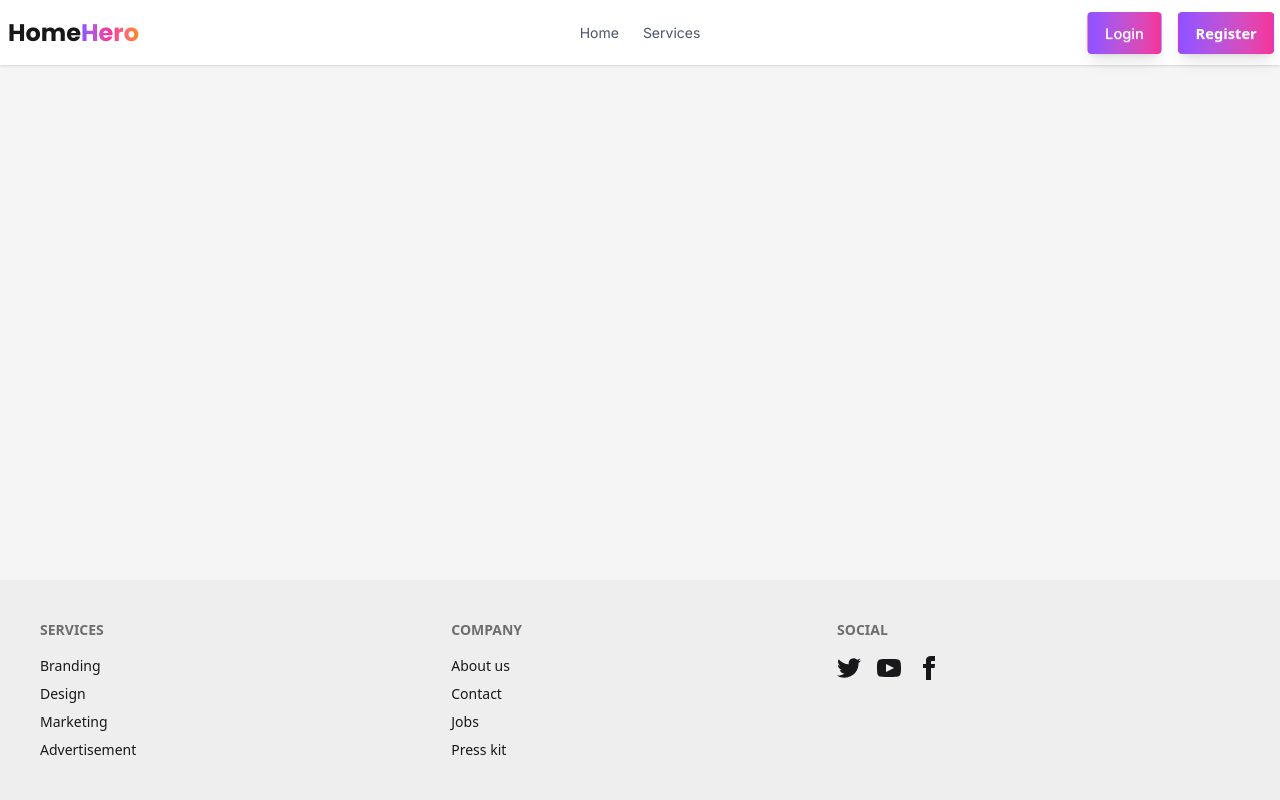
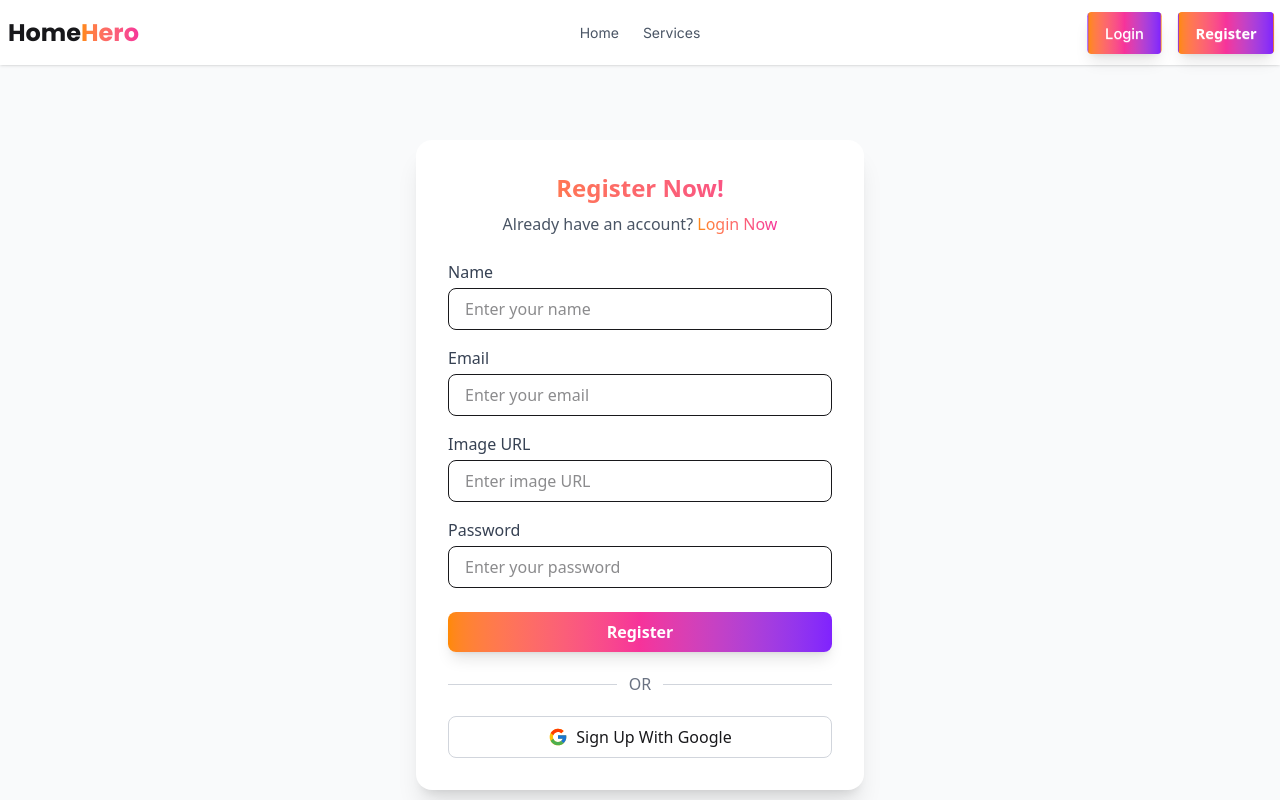
Before and after one commit to itrazib/Home-Hero-Client, a React (Vite) app: page /register in a window 1280 px wide. Shown: the top 800 px of the page. Built offline with nearby package versions, Linux system fonts and the light colour scheme; no server answers.

Commit message:
Added Login Page

```diff
--- /dev/null
+++ b/src/Context/AuthContext.jsx
@@ -0,0 +1,3 @@
+import { createContext } from "react";
+
+export const AuthContext = createContext(null)
--- /dev/null
+++ b/src/Context/AuthProvider.jsx
@@ -0,0 +1,18 @@
+import React, { useState } from 'react';
+import { AuthContext } from './AuthContext';
+
+const AuthProvider = ({children}) => {
+    const [user, setUser] = useState(null)
+    const [loading, setLoading] = useState(true)
+
+    authInfo = {
+
+    }
+    return (
+        <AuthContext value={authInfo}>
+            {children}
+        </AuthContext>
+    );
+};
+
+export default AuthProvider;
--- a/src/components/Login/Login.jsx
+++ b/src/components/Login/Login.jsx
@@ -1,10 +1,65 @@
 import React from 'react';
+import { FcGoogle } from "react-icons/fc";
+import { useNavigate } from 'react-router';
+const Login = () => {
+    const Navigate = useNavigate()
+    return (
+         <div className="flex justify-center items-center min-h-screen bg-gray-50">
+      <div className="w-full max-w-md bg-white shadow-xl rounded-2xl p-8">
+        {/* Heading */}
+        <h2 className="text-2xl font-bold text-center mb-2 text-gradient">Login</h2>
+        <p className="text-center text-gray-600 mb-6">
+          Don't have an account?{" "}
+          <a onClick={() => Navigate('/register')} href="/register" className=" font-medium hover:underline text-gradient">
+            Register Now
+          </a>
+        </p>
 
-const Login = () => {
-    return (
-        <div>
+        {/* Email */}
+        <div className="mb-4">
+          <label className="block text-gray-700 mb-1">Email</label>
+          <input
+            type="email"
+            placeholder="Enter your email"
+            className="w-full px-4 py-2 border rounded-lg focus:outline-none focus:ring-2 focus:ring-purple-500"
+          />
+        </div>
 
+        {/* Password */}
+        <div className="mb-2">
+          <label className="block text-gray-700 mb-1">Password</label>
+          <input
+            type="password"
+            placeholder="Enter your password"
+            className="w-full px-4 py-2 border rounded-lg focus:outline-none focus:ring-2 focus:ring-purple-500"
+          />
         </div>
+
+        <div className="text-right mb-5">
+          <a href="#" className="text-sm text-purple-600 hover:underline text-gradient">
+            Forgot password?
+          </a>
+        </div>
+
+        {/* Sign In button */}
+        <button className="w-full py-2  text-white font-semibold rounded-lg bg-gradient-to-r from-orange-400 via-pink-500 to-violet-600 shadow-lg hover:scale-105 transform transition">
+          Sign In
+        </button>
+
+        {/* Divider */}
+        <div className="flex items-center my-5">
+          <hr className="flex-grow border-gray-300" />
+          <span className="mx-3 text-gray-500">OR</span>
+          <hr className="flex-grow border-gray-300" />
+        </div>
+
+        {/* Google Sign-in */}
+        <button className="w-full py-2 flex justify-center items-center gap-2 border border-gray-300 rounded-lg hover:bg-gray-100 transition-all">
+          <FcGoogle className="text-xl" />
+          <span className="font-medium">Sign In With Google</span>
+        </button>
+      </div>
+    </div>
     );
 };
 
--- a/src/components/Navbar/Navbar.jsx
+++ b/src/components/Navbar/Navbar.jsx
@@ -3,8 +3,8 @@ import { Link, NavLink } from "react-router";
 
 const Navbar = () => {
     const links = <>
-    <li className="inter-font text-gray-600"><NavLink to='/'><a  href="">Home</a></NavLink></li>
-    <li className="inter-font text-gray-600"><NavLink to='/Services'><a href="">Services</a></NavLink></li>
+    <li className="inter-font text-gray-600"><NavLink to='/'>Home</NavLink></li>
+    <li className="inter-font text-gray-600"><NavLink to='/Services'>Services</NavLink></li>
     </>
   return (
     <div className="navbar bg-base-100 shadow-sm sticky top-0">
--- a/src/components/Register/Register.jsx
+++ b/src/components/Register/Register.jsx
@@ -1,10 +1,80 @@
 import React from 'react';
+import { FcGoogle } from "react-icons/fc";
+import { useNavigate } from 'react-router';
 
 const Register = () => {
+    const Navigate = useNavigate()
     return (
-        <div>
+        <div className="flex justify-center items-center min-h-screen bg-gray-50">
+      <div className="w-full max-w-md bg-white shadow-xl rounded-2xl p-8">
+        {/* Heading */}
+        <h2 className="text-2xl font-bold text-center mb-2 text-gradient">Register Now!</h2>
+        <p className="text-center text-gray-600 mb-6">
+          Already have an account?{" "}
+          <a onClick={() => Navigate('/login')} href="/login" className="text-gradient font-medium hover:underline">
+            Login Now
+          </a>
+        </p>
 
+        {/* Name */}
+        <div className="mb-4">
+          <label className="block text-gray-700 mb-1">Name</label>
+          <input
+            type="text"
+            placeholder="Enter your name"
+            className="w-full px-4 py-2 border rounded-lg focus:outline-none focus:ring-2 focus:ring-purple-500"
+          />
         </div>
+
+        {/* Email */}
+        <div className="mb-4">
+          <label className="block text-gray-700 mb-1">Email</label>
+          <input
+            type="email"
+            placeholder="Enter your email"
+            className="w-full px-4 py-2 border rounded-lg focus:outline-none focus:ring-2 focus:ring-purple-500"
+          />
+        </div>
+
+        {/* Image URL */}
+        <div className="mb-4">
+          <label className="block text-gray-700 mb-1">Image URL</label>
+          <input
+            type="text"
+            placeholder="Enter image URL"
+            className="w-full px-4 py-2 border rounded-lg focus:outline-none focus:ring-2 focus:ring-purple-500"
+          />
+        </div>
+
+        {/* Password */}
+        <div className="mb-6">
+          <label className="block text-gray-700 mb-1">Password</label>
+          <input
+            type="password"
+            placeholder="Enter your password"
+            className="w-full px-4 py-2 border rounded-lg focus:outline-none focus:ring-2 focus:ring-purple-500"
+          />
+        </div>
+
+        {/* Register button */}
+        <button className="w-full py-2  text-white font-semibold rounded-lg bg-gradient-to-r from-orange-400 via-pink-500 to-violet-600 shadow-lg hover:scale-105 transform transition">
+          Register
+        </button>
+
+        {/* Divider */}
+        <div className="flex items-center my-5">
+          <hr className="flex-grow border-gray-300" />
+          <span className="mx-3 text-gray-500">OR</span>
+          <hr className="flex-grow border-gray-300" />
+        </div>
+
+        {/* Google Sign Up */}
+        <button className="w-full py-2 flex justify-center items-center gap-2 border border-gray-300 rounded-lg hover:bg-gray-100 transition-all">
+          <FcGoogle className="text-xl" />
+          <span className="font-medium">Sign Up With Google</span>
+        </button>
+      </div>
+    </div>
     );
 };
 
--- a/src/index.css
+++ b/src/index.css
@@ -19,13 +19,12 @@
 
 
 .btn-outline {
-  @apply bg-gradient-to-r from-violet-500 to-pink-500 text-white border-transparent
+  @apply bg-gradient-to-r from-orange-400 via-pink-500 to-violet-600 text-white border-transparent
          shadow-lg scale-105;
 }
 
 .text-gradient {
-  @apply bg-gradient-to-r from-violet-500 via-pink-500 to-orange-400
-         text-transparent bg-clip-text;
+  @apply bg-gradient-to-r from-orange-400 to-pink-500 text-transparent bg-clip-text;
 }
 .font-logo{
    font-family: "Poppins", sans-serif;
--- a/src/main.jsx
+++ b/src/main.jsx
@@ -4,9 +4,12 @@ import './index.css'
 
 import { RouterProvider } from 'react-router'
 import { router } from './Router/Router.jsx'
+import { AuthContext } from './Context/AuthContext'
 
 createRoot(document.getElementById('root')).render(
   <StrictMode>
-    <RouterProvider router={router}></RouterProvider>
+    <AuthContext>
+      <RouterProvider router={router}></RouterProvider>
+    </AuthContext>
   </StrictMode>,
 )
```
Also changed, not shown: src/components/Home/Home.jsx (+3 -4 lines).
